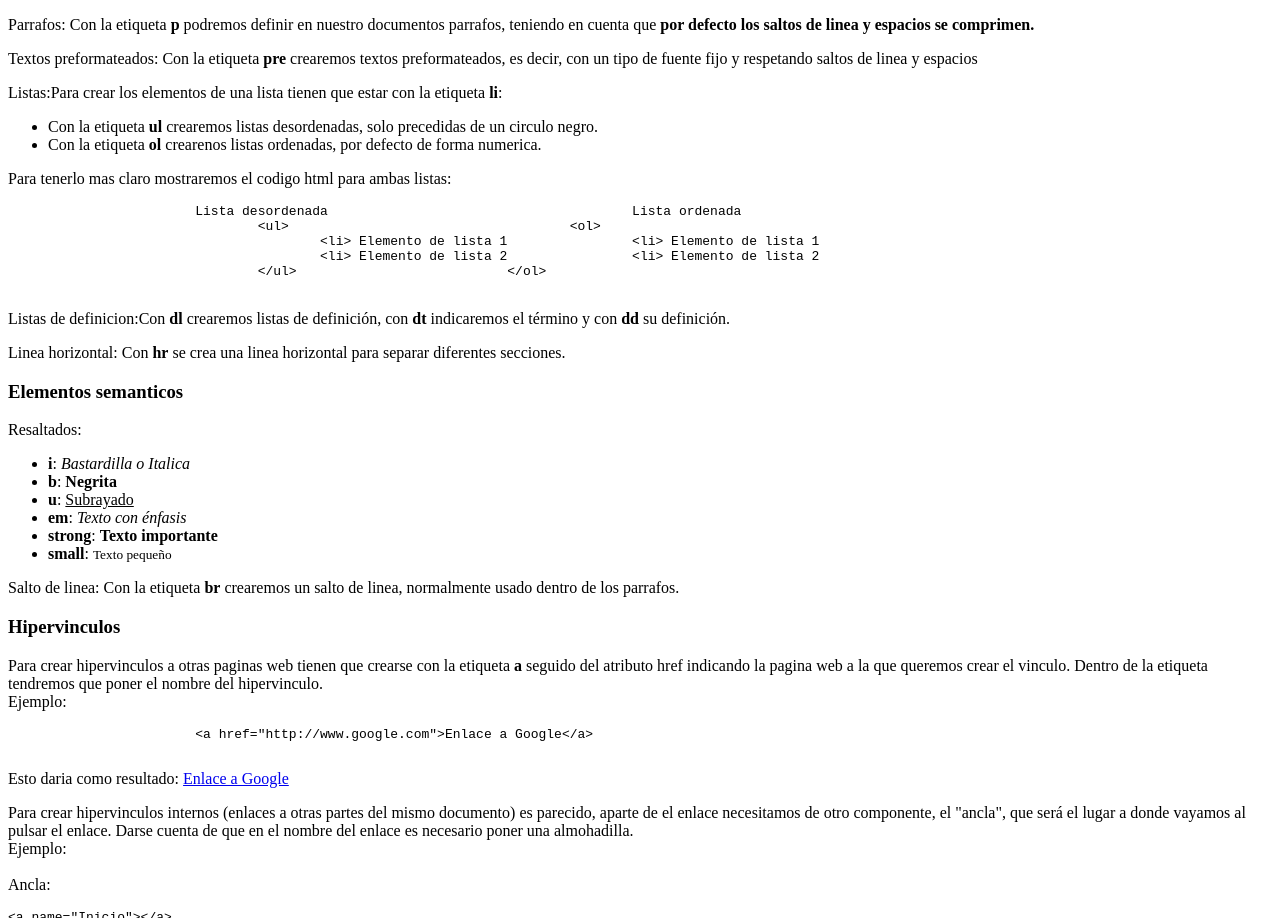
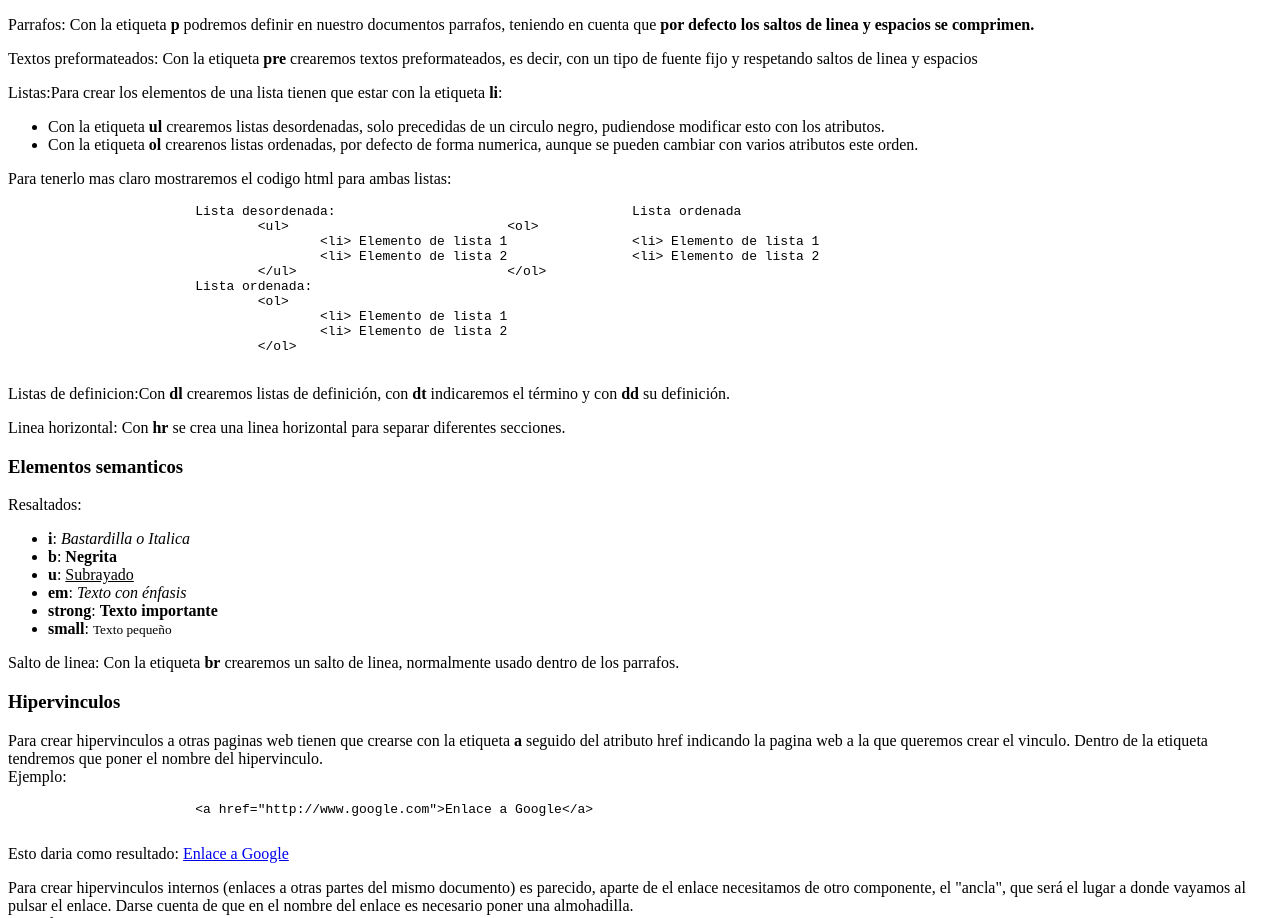
Before and after one commit to jesusluis90/trabajo, a plain HTML site: page LenguajeDeMarcas/index.html in a window 1280 px wide. Shown: the part 832-1750 px from the top of the page. Drawn offline with Linux system fonts and the light colour scheme.

Commit message:
Update index.html

```diff
--- a/LenguajeDeMarcas/index.html
+++ b/LenguajeDeMarcas/index.html
@@ -72,16 +72,21 @@
 			<section>
 			<p>Listas:Para crear los elementos de una lista tienen que estar con la etiqueta <b>li</b>:</p>
 				<ul>
-					<li>Con la etiqueta <b>ul</b> crearemos listas desordenadas, solo precedidas de un circulo negro.
-					<li>Con la etiqueta <b>ol</b> crearenos listas ordenadas, por defecto de forma numerica.
+					<li>Con la etiqueta <b>ul</b> crearemos listas desordenadas, solo precedidas de un circulo negro, pudiendose modificar esto con los atributos.
+					<li>Con la etiqueta <b>ol</b> crearenos listas ordenadas, por defecto de forma numerica, aunque se pueden cambiar con varios atributos este orden.
 				</ul>
 			<p>Para tenerlo mas claro mostraremos el codigo html para ambas listas:</p>
 			<pre>
-			Lista desordenada					Lista ordenada
-				&ltul>					&ltol&gt
+			Lista desordenada:					Lista ordenada
+				&ltul&gt				&ltol&gt
 					&ltli&gt Elemento de lista 1		&ltli&gt Elemento de lista 1
 					&ltli&gt Elemento de lista 2		&ltli&gt Elemento de lista 2
 				&lt/ul&gt				&lt/ol&gt
+			Lista ordenada:
+				&ltol&gt
+					&ltli&gt Elemento de lista 1
+					&ltli&gt Elemento de lista 2
+				&lt/ol&gt
 			</pre>
 			<p>Listas de definicion:Con <b>dl</b> crearemos listas de definición, con <b>dt</b> indicaremos el término y con <b>dd</b> su definición.</p>
 
```
